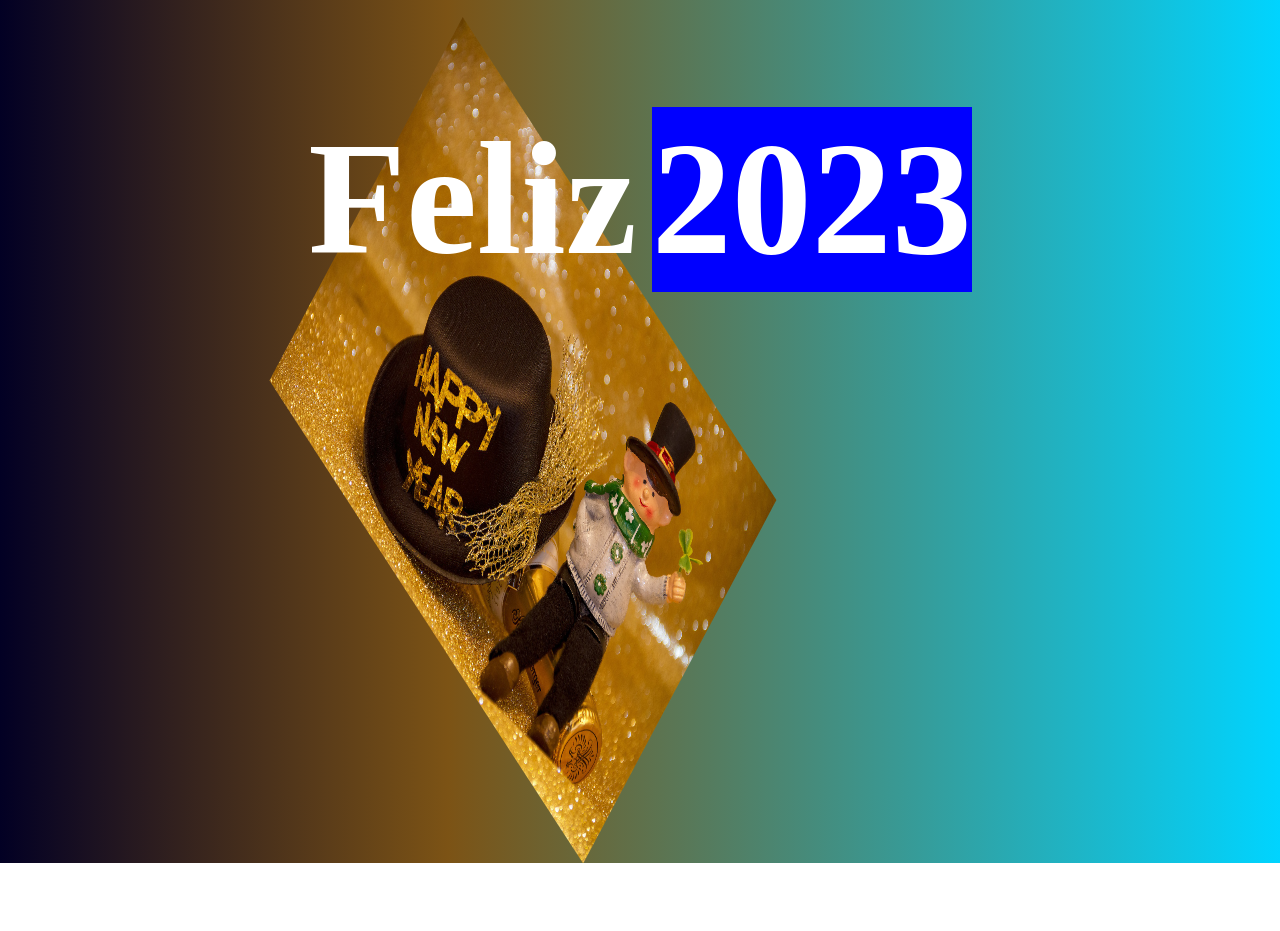
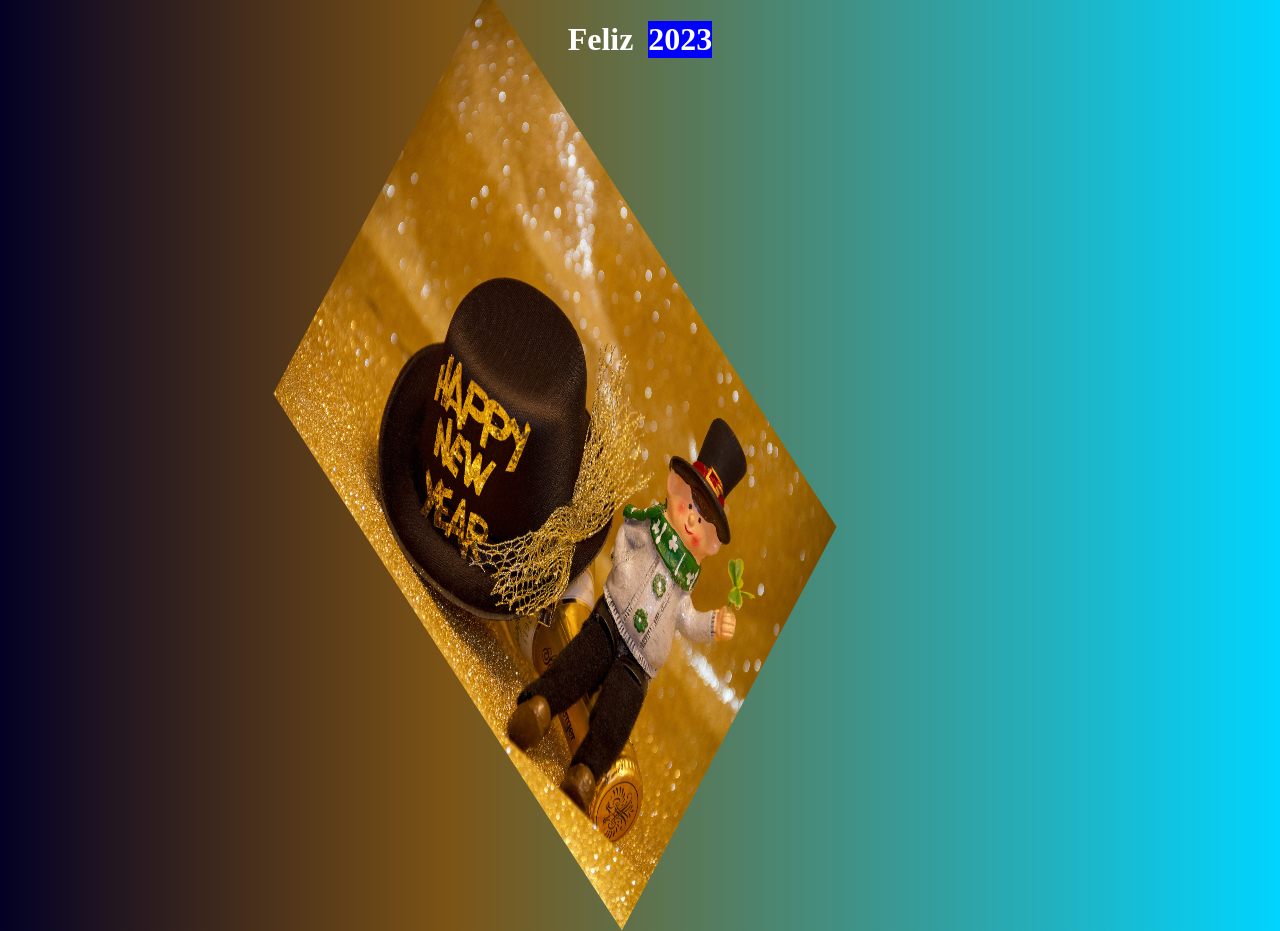
Before and after one commit to TripleYei/feliz_2023, a plain HTML site: page index.html in a window 1280 px wide. Before the commit the page ends 863 px from the top, so only its background shows below. Drawn offline with Linux system fonts and the light colour scheme.

Commit message:
Add files via upload

```diff
--- a/index.html
+++ b/index.html
@@ -13,7 +13,7 @@
 			background: linear-gradient(90deg, rgba(2,0,36,1) 0%, rgba(124,83,21,1) 35%, rgba(0,212,255,1) 100%);
 		}
 		h1{
-			font-size: 10em;
+			font-size: 13em;
 			display: flex;
 			justify-content: center;
 			color:white;
@@ -38,6 +38,19 @@
 			transform: rotate(57deg) translate(-130px, 17px) skew(29deg, 0deg);
 			}
 
+			@media (min-width: 576px)
+			{
+				#imagen{
+					width: 50%;
+					height: 50%;
+				}
+				h1{
+					font-size: 2em;
+				}
+
+			}
+
+
 
 
 
```
